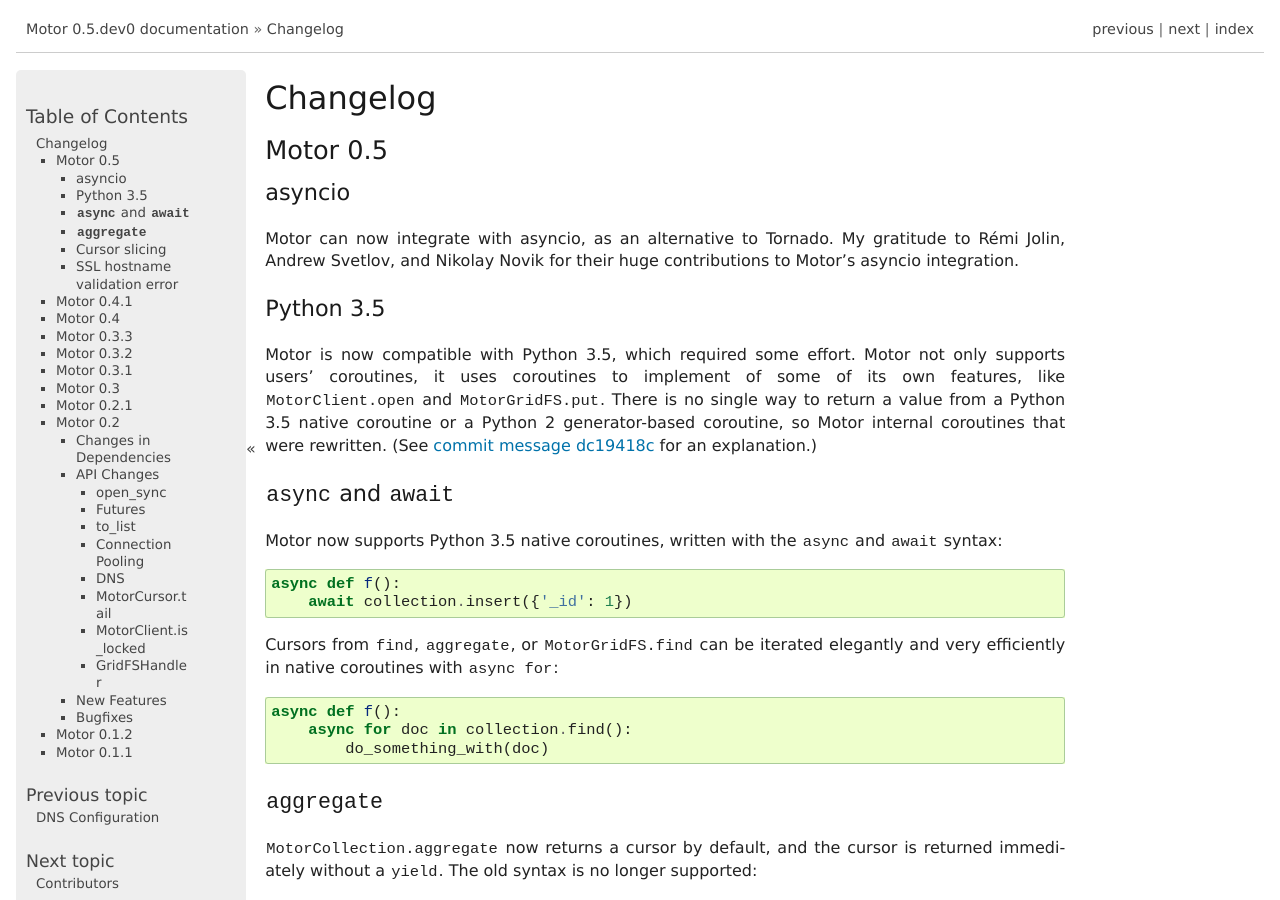
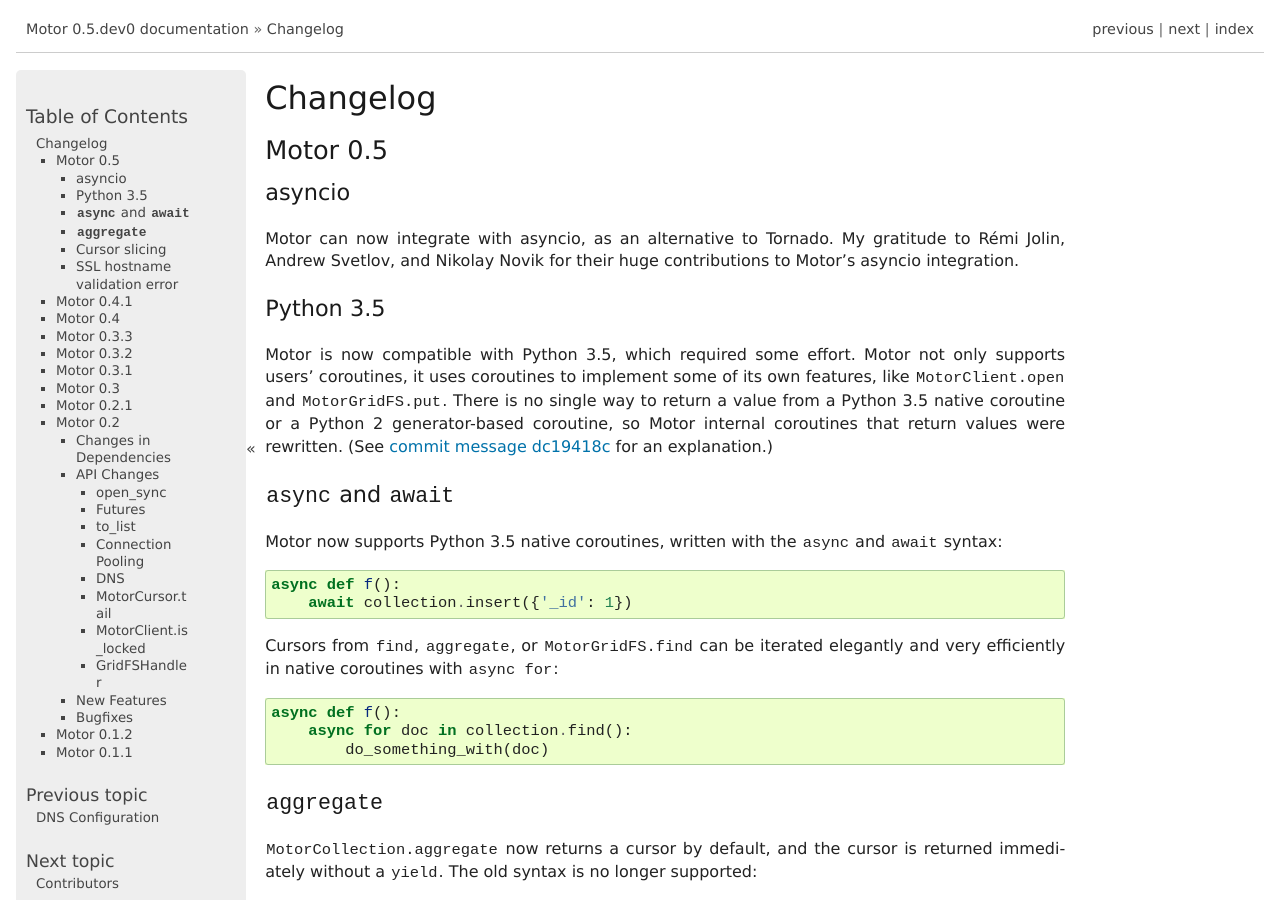
Before and after one commit to mongodb/motor, a Sphinx documentation site: the page built from doc/changelog.rst, in a window 1280 px wide and 900 px high. Built offline with Sphinx 7.4.7, drawn with Linux system fonts in a browser that asks for light colours; the version number is read from the project's files by our own code.

Commit message:
MOTOR-86 Typos in changelog.

```diff
--- a/doc/changelog.rst
+++ b/doc/changelog.rst
@@ -17,11 +17,12 @@
 ~~~~~~~~~~
 
 Motor is now compatible with Python 3.5, which required some effort.
-Motor not only supports users' coroutines, it uses coroutines to implement of
+Motor not only supports users' coroutines, it uses coroutines to implement
 some of its own features, like `MotorClient.open` and `MotorGridFS.put`.
 There is no single way to return a value from a Python 3.5 native coroutine
 or a Python 2 generator-based coroutine, so Motor internal coroutines that
-were rewritten. (See `commit message dc19418c`_ for an explanation.)
+return values were rewritten. (See `commit message dc19418c`_ for an
+explanation.)
 
 .. _commit message dc19418c: https://github.com/mongodb/motor/commit/dc19418c
 
```
